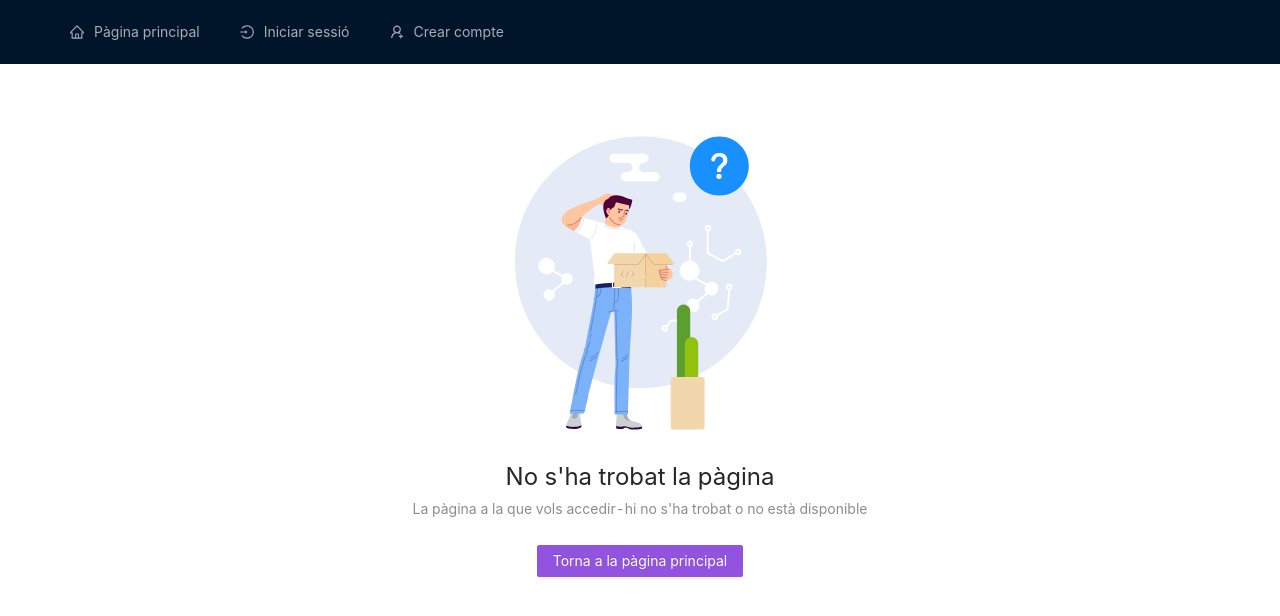
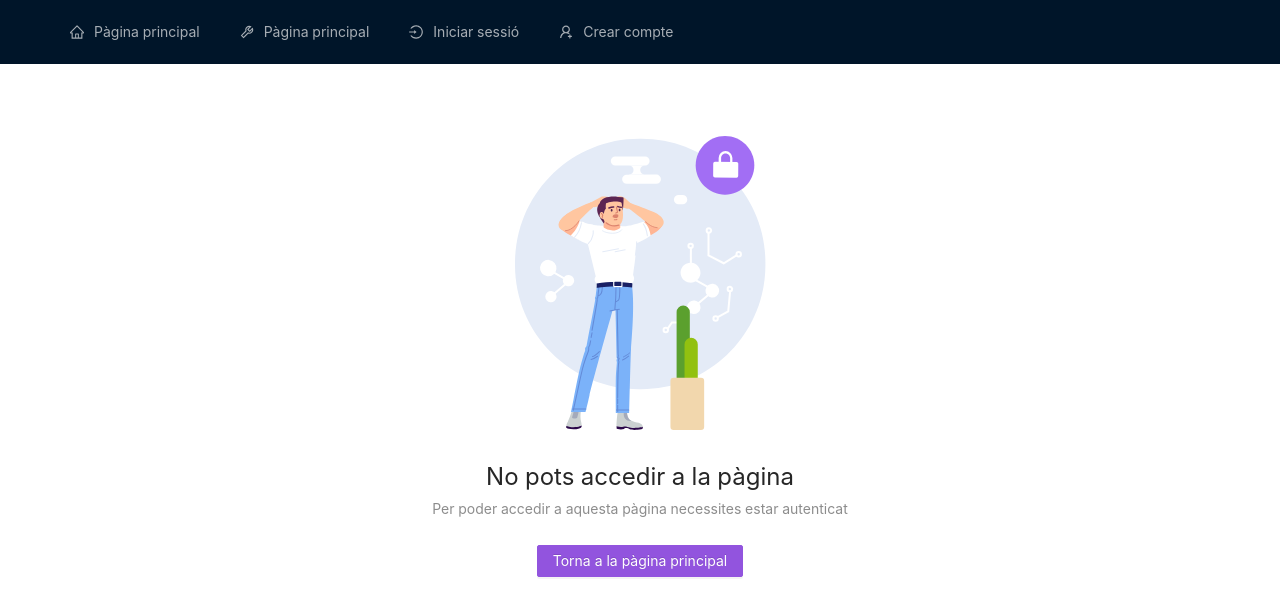
Before and after one commit to TheMineWay/TFG-ASIX2-Frontend, a React (Create React App) app in the folder app/: page /admin/logs in a window 1280 px wide. Shown: the top 616 px of the page. Built offline with nearby package versions, Linux system fonts and the light colour scheme.

Commit message:
Base page

```diff
--- a/app/src/router/Router.tsx
+++ b/app/src/router/Router.tsx
@@ -1,11 +1,14 @@
 import React, { Suspense } from 'react';
 import { BrowserRouter, Route, Routes } from 'react-router-dom';
+import useAuthState from '../hooks/auth/useAuthState';
 import BaseLayout from '../view/layout/Layout';
 import LoadingRoute from './LoadingRoute';
 import routes from './routes';
 
 export default function Router() {
-    const isAuthenticated: boolean = false; // Implement auth detection
+    const [authState] = useAuthState();
+
+    const isAuthenticated: boolean = authState ? true : false;
     const unauthenticatedComponent = React.lazy(() => import('../view/errors/Unauthenticated'))
 
     return (
@@ -14,7 +17,7 @@ export default function Router() {
                 <Suspense fallback={<LoadingRoute />}>
                     <Routes>
                         {
-                            routes.map((route, i) => {
+                            routes.map((route) => {
                                 const LazyComponent = isAuthenticated || !route.requiresAuth ? React.lazy(route.loader) : unauthenticatedComponent;
 
                                 return (
--- a/app/src/router/routes.tsx
+++ b/app/src/router/routes.tsx
@@ -13,6 +13,11 @@ const routes: Route[] = [
         path: '*',
         loader: () => import('../view/errors/404'),
     },
+    {
+        path: '/admin/logs',
+        loader: () => import('../view/logs/ViewLogsPage'),
+        requiresAuth: true,
+    }
 ];
 
 export default routes;
--- a/app/src/view/layout/Header.tsx
+++ b/app/src/view/layout/Header.tsx
@@ -42,7 +42,7 @@ export default function BaseHeader() {
             />
 
             <Header>
-                <Menu theme="dark" mode="horizontal" key={"mainMenu"}>
+                <Menu theme="dark" mode="horizontal" key={"mainMenu"} selectedKeys={[]}>
                     {
                         menuOptions.map(constructOption)
                     }
--- a/app/src/view/menu.tsx
+++ b/app/src/view/menu.tsx
@@ -1,4 +1,4 @@
-import { HomeOutlined, UserOutlined } from "@ant-design/icons";
+import { HomeOutlined, ToolOutlined, UserOutlined } from "@ant-design/icons";
 
 export type MenuOption = {
     text: string;
@@ -15,6 +15,12 @@ const menuOptions: MenuOption[] = [
         key: 'main',
         icon: <HomeOutlined/>,
     },
+    {
+        text: 'main',
+        path: '/admin/logs',
+        key: 'main',
+        icon: <ToolOutlined/>,
+    },
 ];
 
 export default menuOptions;
```
